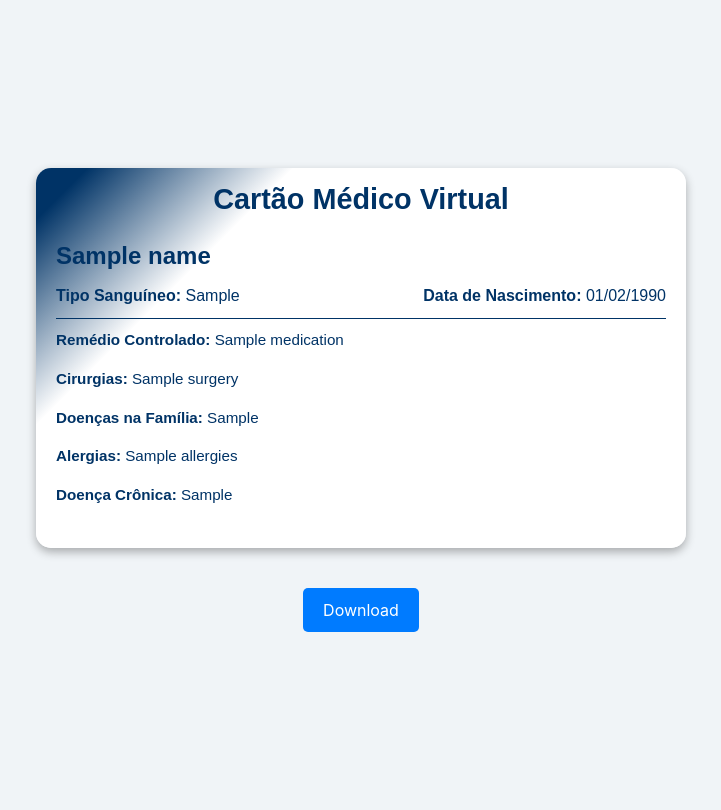
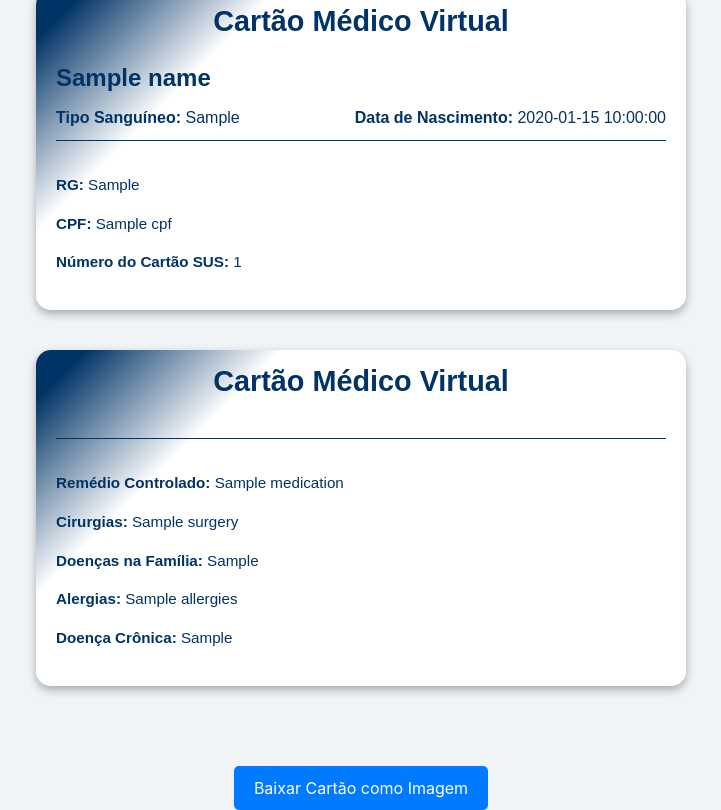
Before and after one commit to Troskaitis/MedicomLibras, a Flask app: template my_medical_card/templates/card.html in a window 1280 px wide. Shown: the whole page, without its empty margins (279-1000 px from the left). Before the commit the page ends 632 px from the top, so only its background shows below. Run offline with Flask 3, Linux system fonts and the light colour scheme; the template is opened without the code that fills it: most values are stand-ins (such as "Sample title", 1, 10 or a date in 2020); some libraries are stand-ins or nearby versions.

Commit message:
inclusao do verso do cartao virtual

```diff
--- a/my_medical_card/templates/card.html
+++ b/my_medical_card/templates/card.html
@@ -25,6 +25,7 @@
             color: #003366;
             font-family: Arial, sans-serif;
             position: relative;
+            margin-bottom: 40px; /* Espaçamento entre os cartões e o botão */
         }
         .card-title {
             position: absolute;
@@ -76,26 +77,59 @@
         button:hover {
             background-color: #0056b3;
         }
+        .verso-title {
+            position: absolute;
+            top: 10px;
+            left: 50%;
+            transform: translateX(-50%);
+            font-size: 1.8rem;
+            font-weight: bold;
+            color: #ffffff;
+            text-align: center;
+        }
         .card-title {
             color: #003366;
         }
+        .verso-title {
+            color: #003366;
+        }
+
     </style>
 </head>
 <body>
-    <div class="card-container" id="card">
+    <!-- Frente do Cartão -->
+    <div class="card-container" id="card-front">
         <!-- Título do cartão -->
         <div class="card-title">Cartão Médico Virtual</div>
 
         <!-- Nome da empresa -->
         <div class="company-name">Geap Saúde</div>
 
-        <!-- Informações médicas -->
+        <!-- Informações da frente (dados pessoais) -->
+
         <div class="name">{{ name }}</div>
         <div class="info">
             <div><strong>Tipo Sanguíneo:</strong> {{ blood_type }}</div>
-            <div><strong>Data de Nascimento:</strong> 01/02/1990</div>
+            <div><strong>Data de Nascimento:</strong> {{ birth_date }}</div>
         </div>
         <div class="details">
+            <br>
+            <p><strong>RG:</strong> {{ rg }}</p>
+            <p><strong>CPF:</strong> {{ cpf }}</p>
+            <p><strong>Número do Cartão SUS:</strong> {{ sus_number }}</p>
+        </div>
+    </div>
+
+    <!-- Verso do Cartão -->
+    <div class="card-container" id="card-back">
+        <!-- Título do verso -->
+        <div class="verso-title">Cartão Médico Virtual</div>
+            <br>
+            <br>
+        <div class="info"></div>
+        <!-- Informações médicas (removemos nome e tipo sanguíneo) -->
+        <div class="details">
+            <br>
             <p><strong>Remédio Controlado:</strong> {{ medication }}</p>
             <p><strong>Cirurgias:</strong> {{ surgery }}</p>
             <p><strong>Doenças na Família:</strong> {{ family_diseases }}</p>
@@ -106,7 +140,7 @@
 
     <!-- Botão para download -->
     <div id="download-btn">
-        <button onclick="downloadCard()">Download</button>
+        <button onclick="downloadCard()">Baixar Cartão como Imagem</button>
     </div>
 
     <!-- Inclusão da biblioteca html2canvas -->
@@ -114,17 +148,32 @@
 
     <script>
         function downloadCard() {
-            const card = document.getElementById('card');
+            const cardFront = document.getElementById('card-front');
+            const cardBack = document.getElementById('card-back');
 
-            html2canvas(card, {
-                scale: 3,  // Aumenta a escala da renderização para melhorar a qualidade da imagem
-                useCORS: true,  // Permite o uso de imagens de origem cruzada se necessário
-                backgroundColor: null  // Define o fundo como transparente ou deixe nulo para manter o gradiente
-            }).then(canvas => {
-                const link = document.createElement('a');
-                link.download = 'cartao-medico-virtual.png';
-                link.href = canvas.toDataURL('image/png', 1.0);  // Qualidade máxima da imagem
-                link.click();
+            // Combinar frente e verso em uma única imagem
+            html2canvas(cardFront, { scale: 3, backgroundColor: null }).then(canvasFront => {
+                html2canvas(cardBack, { scale: 3, backgroundColor: null }).then(canvasBack => {
+
+                    // Criar um canvas maior para incluir frente e verso
+                    const combinedCanvas = document.createElement('canvas');
+                    combinedCanvas.width = canvasFront.width;
+                    combinedCanvas.height = canvasFront.height + canvasBack.height + 40; // 40px de espaço entre frente e verso
+
+                    const context = combinedCanvas.getContext('2d');
+                    context.fillStyle = "#f0f4f7"; // Cor de fundo semelhante à cor da página
+                    context.fillRect(0, 0, combinedCanvas.width, combinedCanvas.height);
+
+                    // Desenhar a frente e o verso no canvas combinado
+                    context.drawImage(canvasFront, 0, 0);
+                    context.drawImage(canvasBack, 0, canvasFront.height + 40); // 40px de espaço
+
+                    // Baixar o cartão como uma única imagem
+                    const link = document.createElement('a');
+                    link.download = 'cartao-medico-virtual.png';
+                    link.href = combinedCanvas.toDataURL('image/png', 1.0); // Qualidade máxima da imagem
+                    link.click();
+                });
             });
         }
     </script>
```
